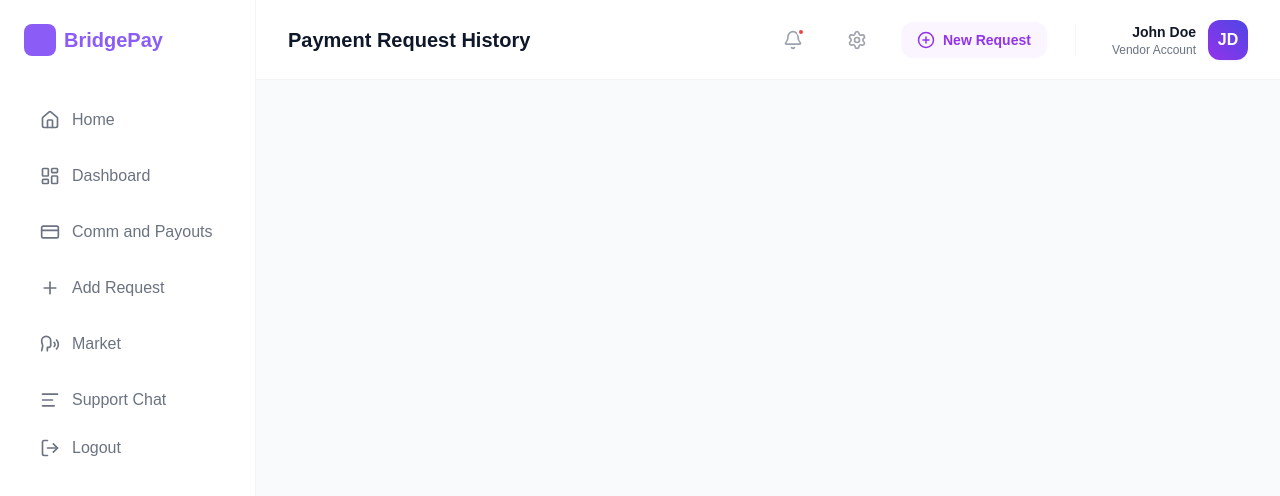
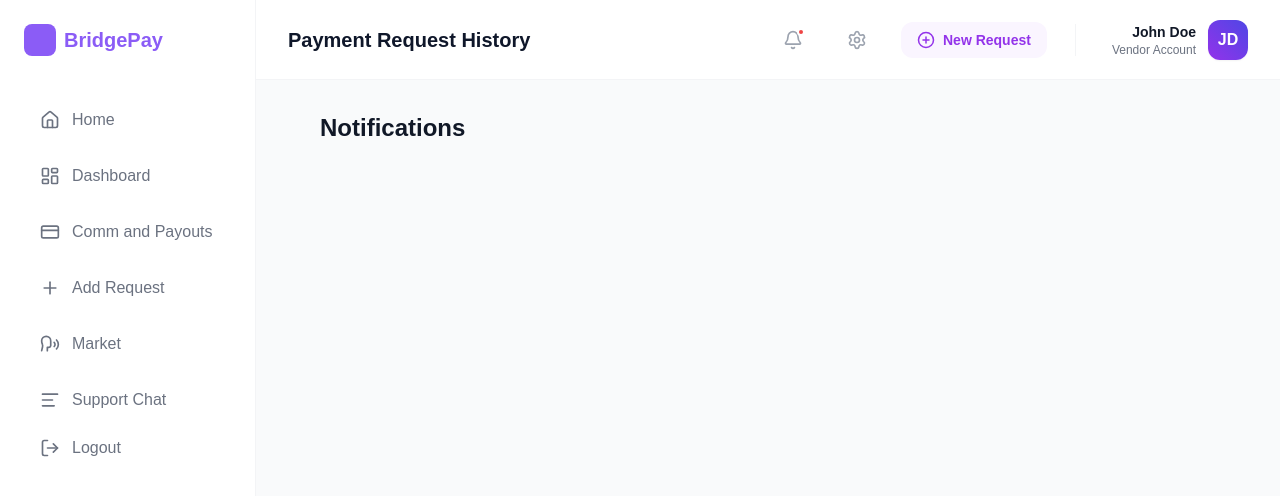
Before and after one commit to Abusadiq006/bridge-pay-dashboard, a React (Vite) app: page /dashboard/notifications in a window 1280 px wide. Shown: the top 496 px of the page. Built offline with nearby package versions, Linux system fonts and the light colour scheme; a web font is replaced by a local one.

Commit message:
implementing main div notifications

```diff
--- a/src/pages/Notifications.jsx
+++ b/src/pages/Notifications.jsx
@@ -24,7 +24,9 @@ const Notifications = () => {
           <Header onMenuClick={() => setIsSidebarOpen(true)} />
 
           <main className="p-4 md:p-8">
-            <div className="max-w-4xl mx-auto"></div>
+            <div className="max-w-4xl mx-auto">
+              <div className="text-2xl font-bold text-gray-900">Notifications</div>
+            </div>
           </main>
         </div>
     </div>
```
